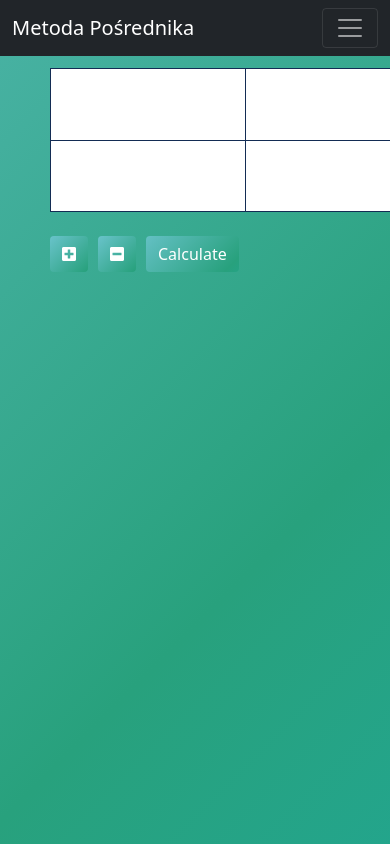
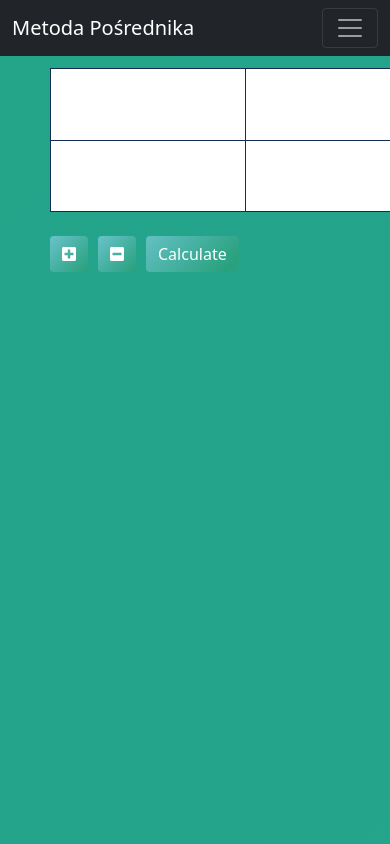
Before and after one commit to krzemienmichal/BOiL-trans-posr, a React (Create React App) app: page / in a window 390 px wide. Shown: the top 844 px of the page. Built offline with nearby package versions, Linux system fonts and the light colour scheme.

Commit message:
Making website more responsive

```diff
--- a/src/App.css
+++ b/src/App.css
@@ -2,11 +2,13 @@
 
   color: blue;
    background: linear-gradient(-45deg, #0eb6cc, #28a17d, #82d0e8, #273b4f);
-   background-size: 400% 400%;
+   background-size: 10000% 10000%, cover;
+   background-repeat: repeat-x;
    animation: gradient 15s ease infinite;
-   height: 100%;
+   height: 2000%;
    min-height: 100vh;
    min-width: 100vh;
+
    padding-top: 60px;
 
  }
--- a/src/components/Entrytable.tsx
+++ b/src/components/Entrytable.tsx
@@ -81,8 +81,8 @@ const Entrytable = (props: { rows: Array<CustomRowModel>, setRows:(t:Array<Custo
             <div className="tableEntryDiv">
 
                 <div className="onlyTableEntryDiv">
-                    <Form id="entryForm" style={{ width: sizeString }}>
-                        <Table id="entryTable"  bordered responsive hover size="sm" >
+                    <Form id="entryForm" style={{  maxWidth:"90vw" }}>
+                        <Table id="entryTable"  bordered responsive hover size="sm" style={{ width: sizeString}}>
                             <tbody>
                                 {props.rows.map((row) => (<CustomRow  key= {row.rowNum} row={row} setChangeValue={setChangeValue}/>))}
                             </tbody>
--- a/src/components/FinalTable.tsx
+++ b/src/components/FinalTable.tsx
@@ -27,9 +27,9 @@ const FinalTable = (props: { rows: Array<CustomRowModel>}) => {
     return(
 
         <div className = "finalDiv" >
-            <div className="tableFinalDiv" style={{ width: sizeString }}>
+            <div className="tableFinalDiv" style={{ maxWidth: '90vw' }}>
 
-                <Table id="finalTable"  bordered responsive hover size="sm"  >
+                <Table id="finalTable"  bordered responsive hover size="sm" style={{ width: sizeString }} >
                     <tbody>
                         {props.rows.map((row) => (<CustomRow  key= {row.rowNum} row={row} />))}
                     </tbody>
```
